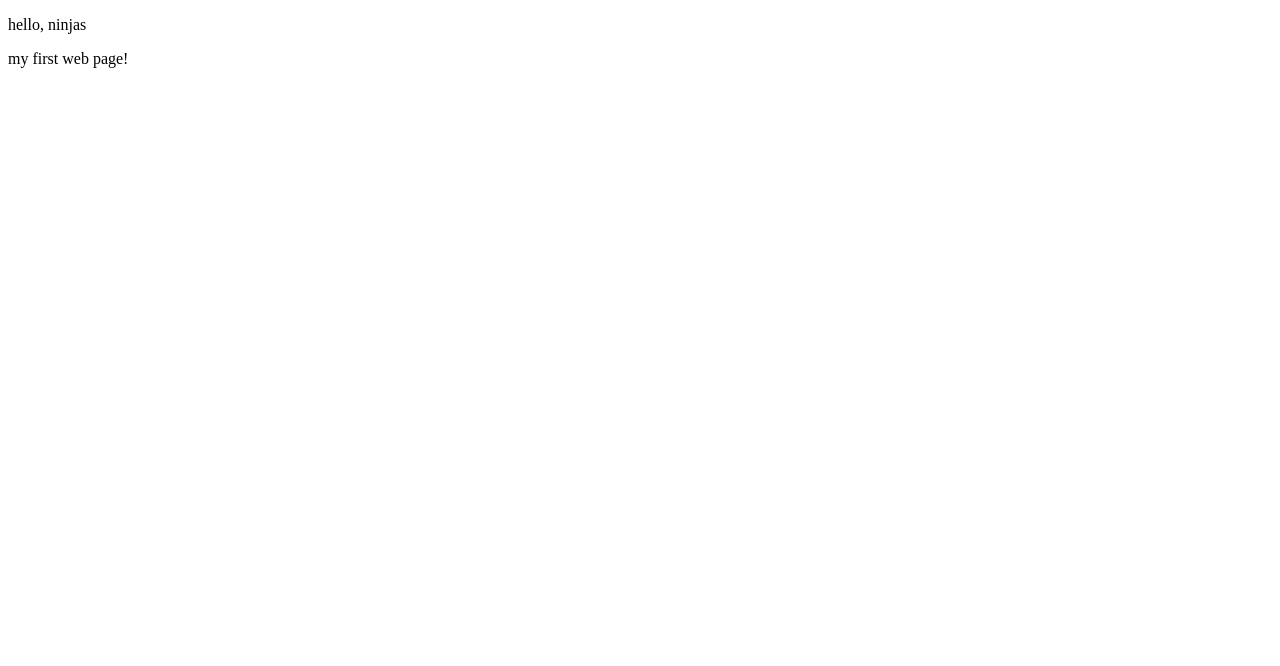
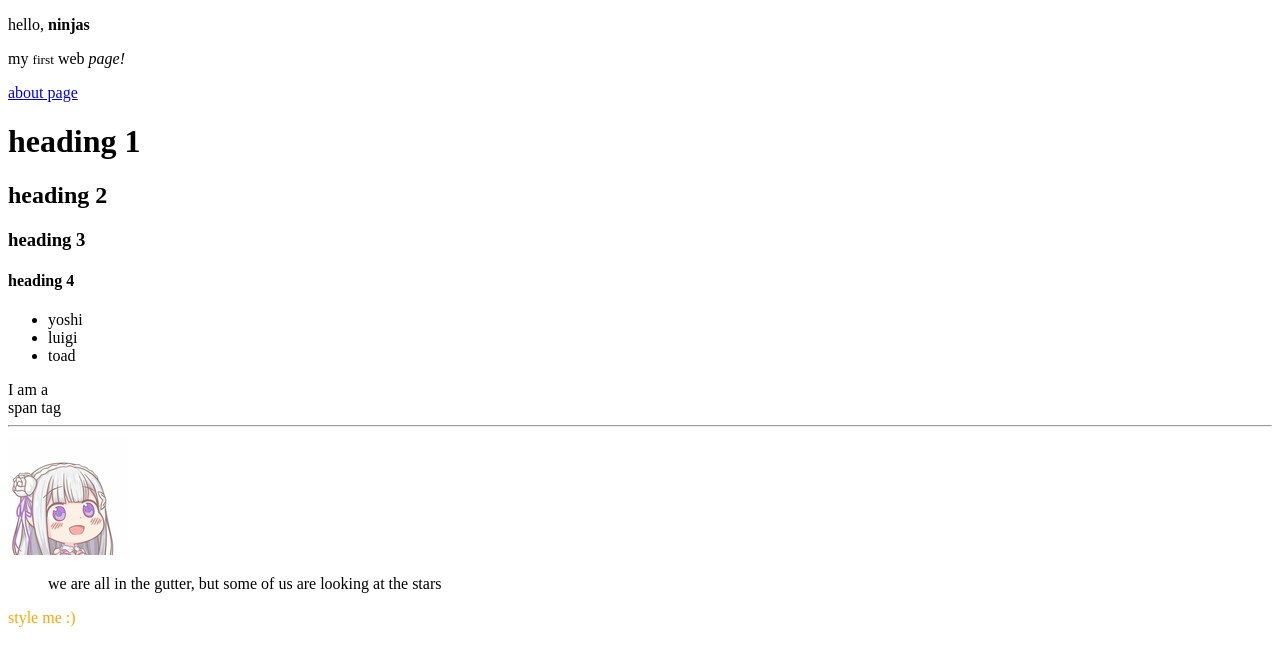
Before and after one commit to fadzrinmadu/mario-club, a plain HTML site: page index.html in a window 1280 px wide. Drawn offline with Linux system fonts and the light colour scheme.

Commit message:
html basics

```diff
--- a/index.html
+++ b/index.html
@@ -5,8 +5,39 @@
 </head>
 <body>
 
-  <p>hello, ninjas</p>
-  <p>my first web page!</p>
+  <div>
+    <p>hello, <strong>ninjas</strong></p>
+    <p>my <small>first</small> web <em>page!</em></p> <!-- em = emphasize -->
+    <a href="about.html">about page</a> <!-- anchor tag | hyperlink reference -->
+  </div>
+
+  <div>
+    <h1>heading 1</h1>
+    <h2>heading 2</h2>
+    <h3>heading 3</h3>
+    <h4>heading 4</h4>
+  </div>
+
+  <div>
+    <ul>
+      <li>yoshi</li>
+      <li>luigi</li>
+      <li>toad</li>
+    </ul>
+  </div>
+
+  <!-- span tag below -->
+  <span>I am a <br/>span tag</span> <!-- br = break -->
+
+  <hr/>
+
+  <img src="img/emilia.png" alt="a picture of an anime character"> <!-- relative url -->
+
+  <blockquote cite="http://www.oscarwildesite.com">
+    we are all in the gutter, but some of us are looking at the stars
+  </blockquote>
+
+  <p style="color: orange;">style me :)</p>
 
 </body>
 </html>
```
Also changed, not shown: about.html (added, +11 -0 lines), img/emilia.png (added).
